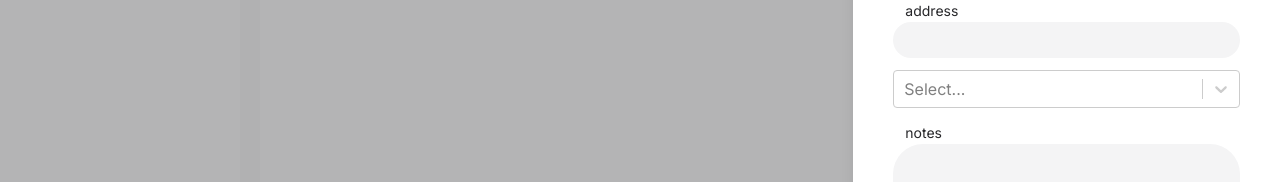
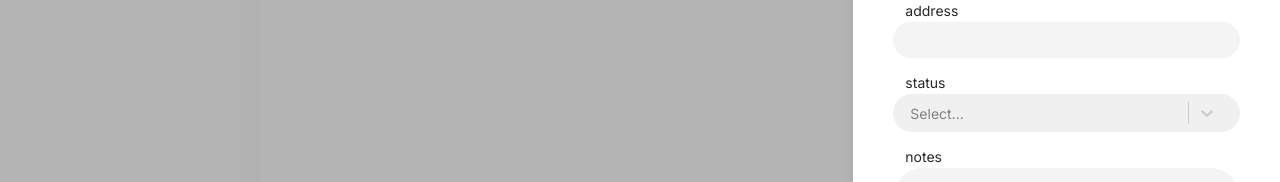
Before and after one commit to abdulqadoos-dev/campaign-frontend, a Next.js app: page /leads in a window 1280 px wide. Both pictures are taken after a click on the button "New Lead". Shown: the part 466-648 px from the top of the page. Built offline with nearby package versions, Linux system fonts and the light colour scheme; no server answers.

Commit message:
react select

```diff
--- a/app/(admin)/leads/form.tsx
+++ b/app/(admin)/leads/form.tsx
@@ -4,7 +4,7 @@ import Modal from "@ui/modal";
 import Input from "@ui/input";
 import Button from "@ui/button";
 
-import Select from 'react-select';
+import ReactSelect from "@/app/ui/reactSelect";
 
 import { saveLead } from "./actions";
 
@@ -79,9 +79,9 @@ const Form: React.FC<Props> = ({ heading, leadForm, setLeadForm, closeModal, ref
           onChange={(e: any) => setLeadForm({ ...leadForm, address: e.target.value })}
         />
 
-        <Select
-          name="status"
-          onChange={(value) => setLeadForm({ ...leadForm, status: value })}
+        <ReactSelect
+          label="status"
+          onChange={(value: any) => setLeadForm({ ...leadForm, status: value })}
           defaultValue={leadForm?.status}
           options={statusOptions}
         />
--- /dev/null
+++ b/app/ui/reactSelect.tsx
@@ -0,0 +1,70 @@
+'use client'
+
+
+import Select from 'react-select';
+
+interface Props {
+  label?: string,
+  options: any,
+  defaultValue?: any,
+  onChange?: any
+}
+
+const customStyles = {
+  control: (provided: any) => ({
+    ...provided,
+    fontSize: '14px',
+    border: "none",
+    padding: "0 15px",
+    borderRadius: '50px', // Adjust the border-radius as needed
+    backgroundColor: '#f0f0f0', // Set your desired background color
+  }),
+
+  valueContainer: (provided: any) => ({
+    ...provided,
+    outline: "none",
+    padding: '0px', // Set the desired padding for the value container
+  }),
+
+  option: (provided: any, state: any) => ({
+    ...provided,
+    padding: "5px 10px",
+    cursour: "pointer",
+    fontSize: '14px',
+    margin: "3px 0",
+    backgroundColor: state.isSelected ? '#A3E636' : 'transparent', // Set the background color for selected and non-selected options
+    color: state.isSelected ? "black" : 'black', // Set the text color for selected and non-selected options
+    borderRadius: '20px', // Adjust the border-radius as needed
+    '&:hover': {
+      backgroundColor: '#A3E636',
+    },
+  }),
+
+  menu: (provided: any) => ({
+    ...provided,
+    padding: '5px', // Set the desired padding for the menu
+    outline: 'none',
+    borderRadius: '20px',
+    backgroundColor: '#f0f0f0',
+  }),
+};
+
+const ReactSelect: React.FC<Props> = ({ label, options, defaultValue, onChange }) => {
+
+  return (
+    <div className='my-3'>
+      {label && <label className="text-sm ml-3 text-zinc-800">{label}</label>}
+
+      <Select
+        styles={customStyles}
+        isSearchable={true}
+        defaultValue={defaultValue}
+        options={options}
+        onChange={(value) => onChange(value)}
+      />
+    </div>
+  )
+
+}
+
+export default ReactSelect;
```
